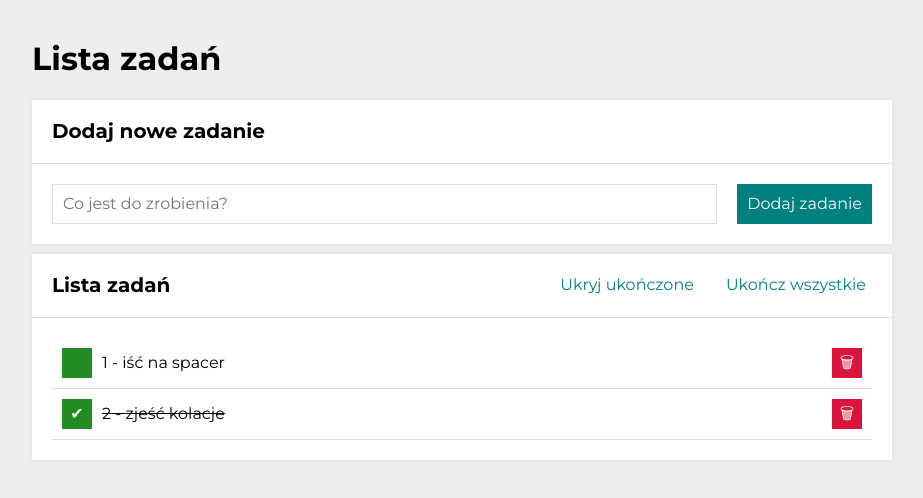
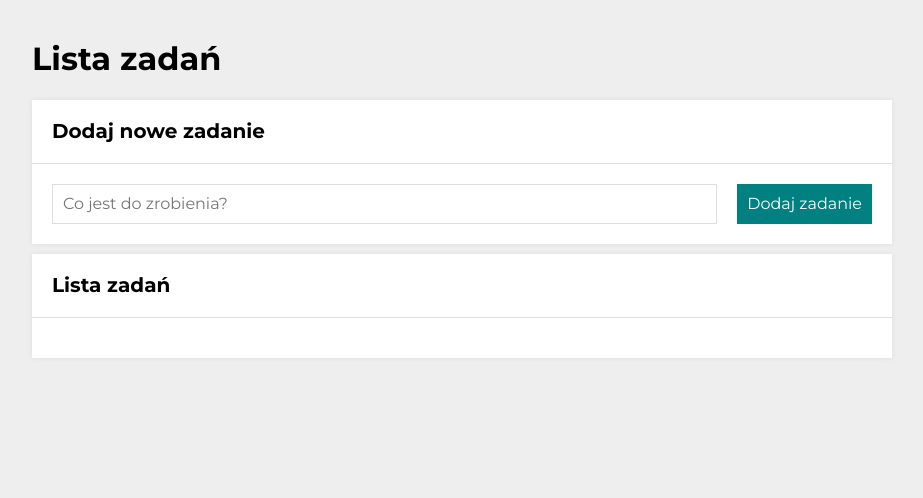
Before and after one commit to BeataTokarska/To-do-list---react, a React (Create React App) app: page / in a window 1280 px wide. Shown: the top 498 px of the page, without its empty margins (178-1101 px from the left). Built offline with nearby package versions, Linux system fonts and the light colour scheme.

Commit message:
local storage odded

```diff
--- a/src/App.js
+++ b/src/App.js
@@ -1,4 +1,4 @@
-import React, { useState } from "react";
+import React, { useEffect, useState } from "react";
 import Form from "./Form";
 import Tasks from "./Tasks";
 import Buttons from "./Buttons";
@@ -6,13 +6,25 @@
 import Header from "./Header";
 import Container from "./Container";
 
+const getInitialTasks = () => {
+  const tasksFromLocalStorage = localStorage.getItem("tasks");
+  return tasksFromLocalStorage
+    ? JSON.parse(tasksFromLocalStorage)
+    : []
+};
 
 function App() {
   const [hideDone, setHideDone] = useState(false);
-  const [tasks, setTasks] = useState([
-    { id: 1, content: "iść na spacer", done: false },
-    { id: 2, content: "zjeść kolacje", done: true },
-  ]);
+  // const [tasks, setTasks] = useState([
+  //   { id: 1, content: "iść na spacer", done: false },
+  //   { id: 2, content: "zjeść kolacje", done: true },
+  // ]);
+
+  const [tasks, setTasks] = useState(getInitialTasks);
+
+  useEffect(() => {
+    localStorage.setItem("tasks", JSON.stringify(tasks));
+  }, [tasks]);
 
   const toggleHideDone = () => {
     setHideDone(hideDone => !hideDone);
@@ -25,7 +37,7 @@
 
   const toggleTaskDone = (id) => {
     setTasks(tasks => tasks.map(task => {
-        if (task.id === id) {
+      if (task.id === id) {
         return { ...task, done: !task.done };
       }
       return task;
```
